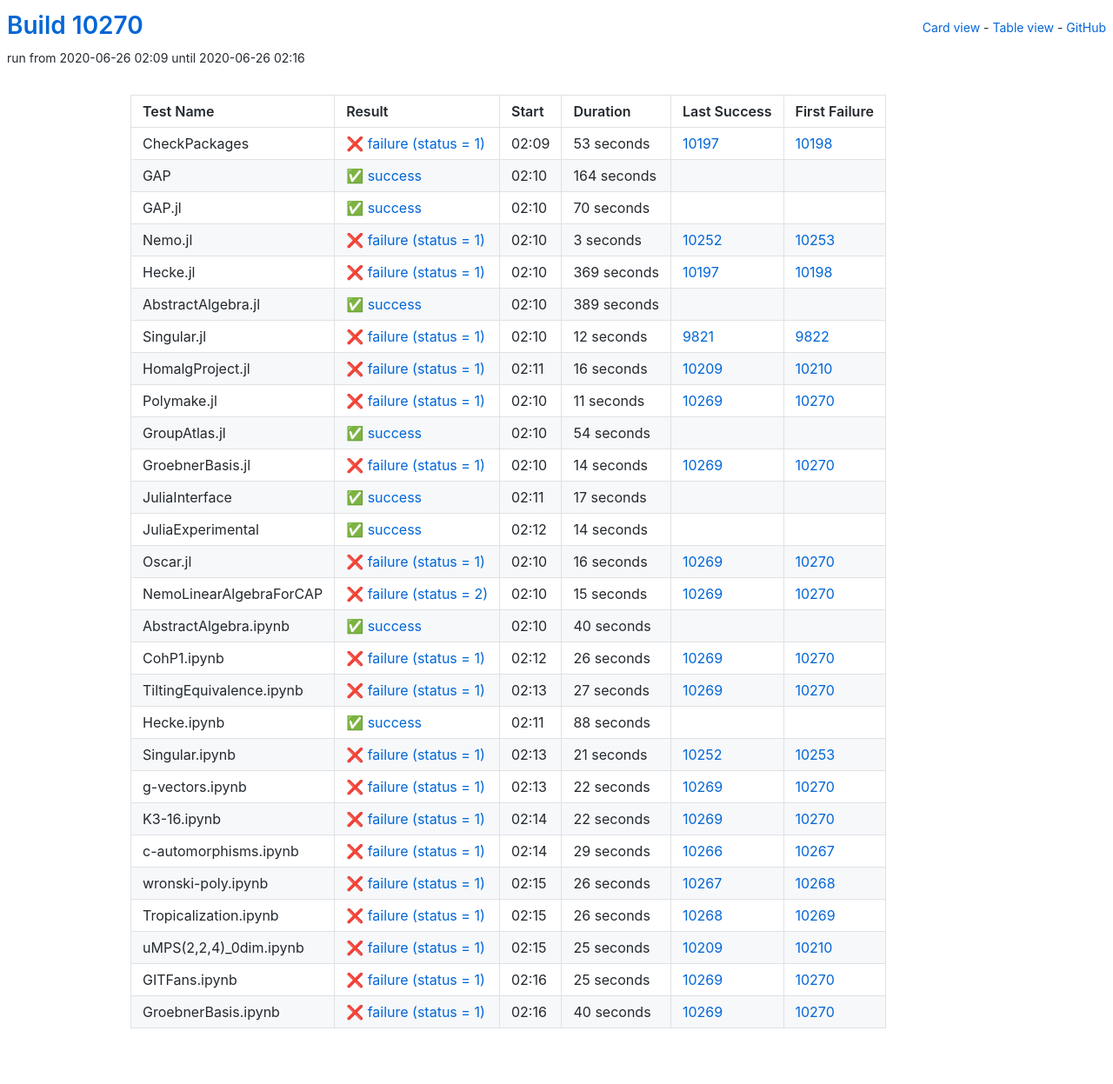
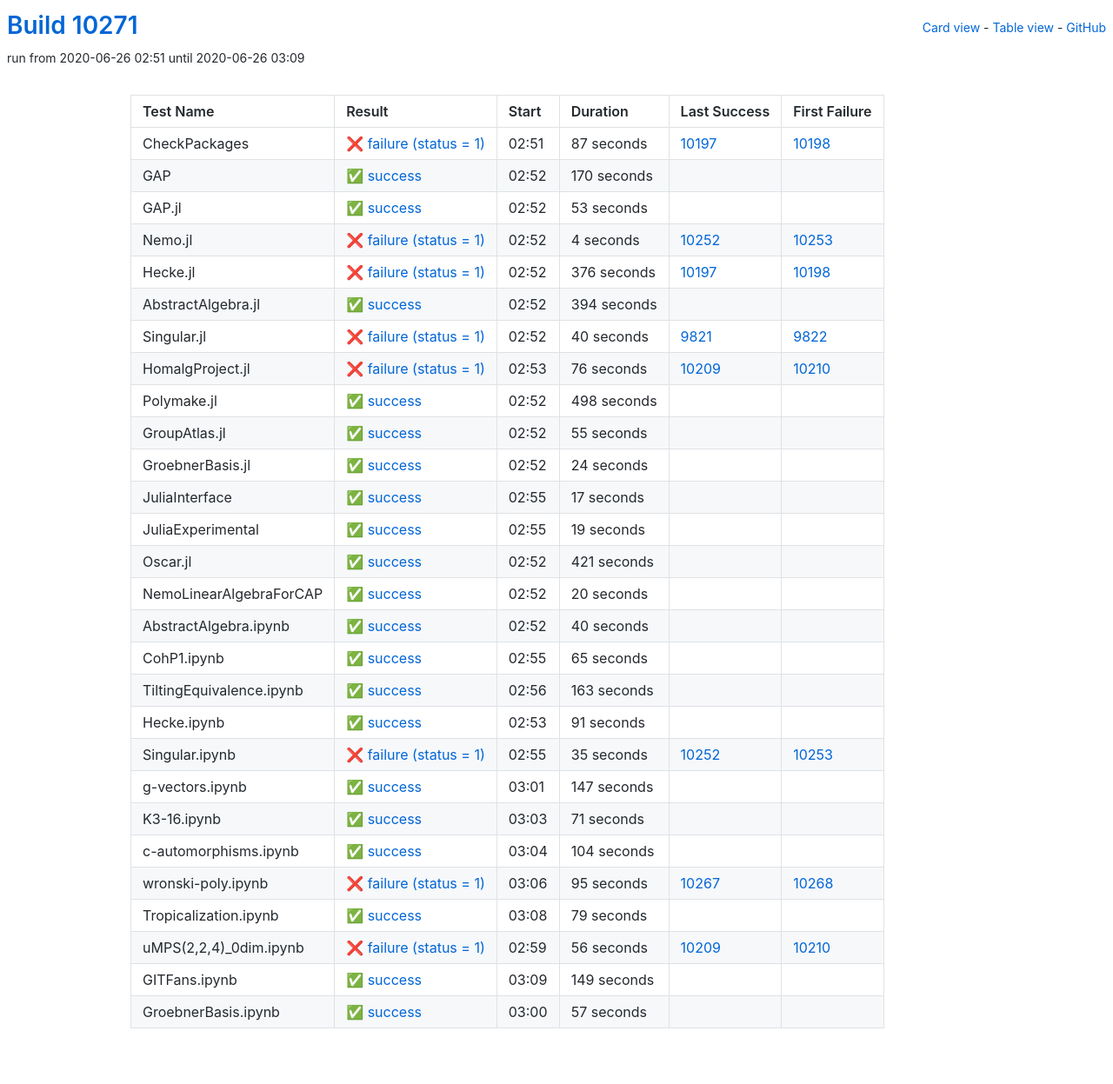
Before and after one commit to oscar-system/oscar-ci-status, a Jekyll site: the page built from table.html, in a window 1280 px wide. Shown: the whole page at 87% size. Built offline with Jekyll 4.4.1, drawn with Linux system fonts in a browser that asks for light colours.

Commit message:
Build #10271

```diff
--- a/_data/ci.yml
+++ b/_data/ci.yml
@@ -1,6 +1,6 @@
 ---
-build: 10270
-build_url: https://oscarci.mathematik.uni-kl.de/job/oscar/10270/
+build: 10271
+build_url: https://oscarci.mathematik.uni-kl.de/job/oscar/10271/
 job: oscar
 organization: oscar-system
 repo: oscar-ci-status
@@ -8,140 +8,140 @@
 tests:
 - name: CheckPackages
   id: checkpackages
-  log: https://oscarci.mathematik.uni-kl.de/job/oscar/10270/artifact/logs/build-10270/CheckPackages.log
-  start: 2020-06-26 02:09
+  log: https://oscarci.mathematik.uni-kl.de/job/oscar/10271/artifact/logs/build-10271/CheckPackages.log
+  start: 2020-06-26 02:51
   success: false
   exitcode: 1
   status: failure
-  duration: 53
+  duration: 87
   last_success: 10197
   last_success_url: https://oscarci.mathematik.uni-kl.de/job/oscar/10197/
   first_failure: 10198
   first_failure_url: https://oscarci.mathematik.uni-kl.de/job/oscar/10198/
 - name: GAP
   id: gap
-  log: https://oscarci.mathematik.uni-kl.de/job/oscar/10270/artifact/logs/build-10270/GAP.log
-  start: 2020-06-26 02:10
+  log: https://oscarci.mathematik.uni-kl.de/job/oscar/10271/artifact/logs/build-10271/GAP.log
+  start: 2020-06-26 02:52
   success: true
   exitcode: 0
   status: success
-  duration: 164
+  duration: 170
   last_success: false
   last_success_url:
   first_failure: false
   first_failure_url:
 - name: GAP.jl
   id: gap-jl
-  log: https://oscarci.mathematik.uni-kl.de/job/oscar/10270/artifact/logs/build-10270/GAP.jl.log
-  start: 2020-06-26 02:10
+  log: https://oscarci.mathematik.uni-kl.de/job/oscar/10271/artifact/logs/build-10271/GAP.jl.log
+  start: 2020-06-26 02:52
   success: true
   exitcode: 0
   status: success
-  duration: 70
+  duration: 53
   last_success: false
   last_success_url:
   first_failure: false
   first_failure_url:
 - name: Nemo.jl
   id: nemo-jl
-  log: https://oscarci.mathematik.uni-kl.de/job/oscar/10270/artifact/logs/build-10270/Nemo.jl.log
-  start: 2020-06-26 02:10
+  log: https://oscarci.mathematik.uni-kl.de/job/oscar/10271/artifact/logs/build-10271/Nemo.jl.log
+  start: 2020-06-26 02:52
   success: false
   exitcode: 1
   status: failure
-  duration: 3
+  duration: 4
   last_success: 10252
   last_success_url: https://oscarci.mathematik.uni-kl.de/job/oscar/10252/
   first_failure: 10253
   first_failure_url: https://oscarci.mathematik.uni-kl.de/job/oscar/10253/
 - name: Hecke.jl
   id: hecke-jl
-  log: https://oscarci.mathematik.uni-kl.de/job/oscar/10270/artifact/logs/build-10270/Hecke.jl.log
-  start: 2020-06-26 02:10
+  log: https://oscarci.mathematik.uni-kl.de/job/oscar/10271/artifact/logs/build-10271/Hecke.jl.log
+  start: 2020-06-26 02:52
   success: false
   exitcode: 1
   status: failure
-  duration: 369
+  duration: 376
   last_success: 10197
   last_success_url: https://oscarci.mathematik.uni-kl.de/job/oscar/10197/
   first_failure: 10198
   first_failure_url: https://oscarci.mathematik.uni-kl.de/job/oscar/10198/
 - name: AbstractAlgebra.jl
   id: abstractalgebra-jl
-  log: https://oscarci.mathematik.uni-kl.de/job/oscar/10270/artifact/logs/build-10270/AbstractAlgebra.jl.log
-  start: 2020-06-26 02:10
+  log: https://oscarci.mathematik.uni-kl.de/job/oscar/10271/artifact/logs/build-10271/AbstractAlgebra.jl.log
+  start: 2020-06-26 02:52
   success: true
   exitcode: 0
   status: success
-  duration: 389
+  duration: 394
   last_success: false
   last_success_url:
   first_failure: false
   first_failure_url:
 - name: Singular.jl
   id: singular-jl
-  log: https://oscarci.mathematik.uni-kl.de/job/oscar/10270/artifact/logs/build-10270/Singular.jl.log
-  start: 2020-06-26 02:10
+  log: https://oscarci.mathematik.uni-kl.de/job/oscar/10271/artifact/logs/build-10271/Singular.jl.log
+  start: 2020-06-26 02:52
   success: false
   exitcode: 1
   status: failure
-  duration: 12
+  duration: 40
   last_success: 9821
   last_success_url: https://oscarci.mathematik.uni-kl.de/job/oscar/9821/
   first_failure: 9822
   first_failure_url: https://oscarci.mathematik.uni-kl.de/job/oscar/9822/
 - name: HomalgProject.jl
   id: homalgproject-jl
-  log: https://oscarci.mathematik.uni-kl.de/job/oscar/10270/artifact/logs/build-10270/HomalgProject.jl.log
-  start: 2020-06-26 02:11
+  log: https://oscarci.mathematik.uni-kl.de/job/oscar/10271/artifact/logs/build-10271/HomalgProject.jl.log
+  start: 2020-06-26 02:53
   success: false
   exitcode: 1
   status: failure
-  duration: 16
+  duration: 76
   last_success: 10209
   last_success_url: https://oscarci.mathematik.uni-kl.de/job/oscar/10209/
   first_failure: 10210
   first_failure_url: https://oscarci.mathematik.uni-kl.de/job/oscar/10210/
 - name: Polymake.jl
   id: polymake-jl
-  log: https://oscarci.mathematik.uni-kl.de/job/oscar/10270/artifact/logs/build-10270/Polymake.jl.log
-  start: 2020-06-26 02:10
-  success: false
-  exitcode: 1
-  status: failure
-  duration: 11
-  last_success: 10269
-  last_success_url: https://oscarci.mathematik.uni-kl.de/job/oscar/10269/
-  first_failure: 10270
-  first_failure_url: https://oscarci.mathematik.uni-kl.de/job/oscar/10270/
-- name: GroupAtlas.jl
-  id: groupatlas-jl
-  log: https://oscarci.mathematik.uni-kl.de/job/oscar/10270/artifact/logs/build-10270/GroupAtlas.jl.log
-  start: 2020-06-26 02:10
+  log: https://oscarci.mathematik.uni-kl.de/job/oscar/10271/artifact/logs/build-10271/Polymake.jl.log
+  start: 2020-06-26 02:52
   success: true
   exitcode: 0
   status: success
-  duration: 54
+  duration: 498
+  last_success: false
+  last_success_url:
+  first_failure: false
+  first_failure_url:
+- name: GroupAtlas.jl
+  id: groupatlas-jl
+  log: https://oscarci.mathematik.uni-kl.de/job/oscar/10271/artifact/logs/build-10271/GroupAtlas.jl.log
+  start: 2020-06-26 02:52
+  success: true
+  exitcode: 0
+  status: success
+  duration: 55
   last_success: false
   last_success_url:
   first_failure: false
   first_failure_url:
 - name: GroebnerBasis.jl
   id: groebnerbasis-jl
-  log: https://oscarci.mathematik.uni-kl.de/job/oscar/10270/artifact/logs/build-10270/GroebnerBasis.jl.log
-  start: 2020-06-26 02:10
-  success: false
-  exitcode: 1
-  status: failure
-  duration: 14
-  last_success: 10269
-  last_success_url: https://oscarci.mathematik.uni-kl.de/job/oscar/10269/
-  first_failure: 10270
-  first_failure_url: https://oscarci.mathematik.uni-kl.de/job/oscar/10270/
+  log: https://oscarci.mathematik.uni-kl.de/job/oscar/10271/artifact/logs/build-10271/GroebnerBasis.jl.log
+  start: 2020-06-26 02:52
+  success: true
+  exitcode: 0
+  status: success
+  duration: 24
+  last_success: false
+  last_success_url:
+  first_failure: false
+  first_failure_url:
 - name: JuliaInterface
   id: juliainterface
-  log: https://oscarci.mathematik.uni-kl.de/job/oscar/10270/artifact/logs/build-10270/JuliaInterface.log
-  start: 2020-06-26 02:11
+  log: https://oscarci.mathematik.uni-kl.de/job/oscar/10271/artifact/logs/build-10271/JuliaInterface.log
+  start: 2020-06-26 02:55
   success: true
   exitcode: 0
   status: success
@@ -152,44 +152,44 @@
   first_failure_url:
 - name: JuliaExperimental
   id: juliaexperimental
-  log: https://oscarci.mathematik.uni-kl.de/job/oscar/10270/artifact/logs/build-10270/JuliaExperimental.log
-  start: 2020-06-26 02:12
+  log: https://oscarci.mathematik.uni-kl.de/job/oscar/10271/artifact/logs/build-10271/JuliaExperimental.log
+  start: 2020-06-26 02:55
   success: true
   exitcode: 0
   status: success
-  duration: 14
+  duration: 19
   last_success: false
   last_success_url:
   first_failure: false
   first_failure_url:
 - name: Oscar.jl
   id: oscar-jl
-  log: https://oscarci.mathematik.uni-kl.de/job/oscar/10270/artifact/logs/build-10270/Oscar.jl.log
-  start: 2020-06-26 02:10
-  success: false
-  exitcode: 1
-  status: failure
-  duration: 16
-  last_success: 10269
-  last_success_url: https://oscarci.mathematik.uni-kl.de/job/oscar/10269/
-  first_failure: 10270
-  first_failure_url: https://oscarci.mathematik.uni-kl.de/job/oscar/10270/
+  log: https://oscarci.mathematik.uni-kl.de/job/oscar/10271/artifact/logs/build-10271/Oscar.jl.log
+  start: 2020-06-26 02:52
+  success: true
+  exitcode: 0
+  status: success
+  duration: 421
+  last_success: false
+  last_success_url:
+  first_failure: false
+  first_failure_url:
 - name: NemoLinearAlgebraForCAP
   id: nemolinearalgebraforcap
-  log: https://oscarci.mathematik.uni-kl.de/job/oscar/10270/artifact/logs/build-10270/NemoLinearAlgebraForCAP.log
-  start: 2020-06-26 02:10
-  success: false
-  exitcode: 2
-  status: failure
-  duration: 15
-  last_success: 10269
-  last_success_url: https://oscarci.mathematik.uni-kl.de/job/oscar/10269/
-  first_failure: 10270
-  first_failure_url: https://oscarci.mathematik.uni-kl.de/job/oscar/10270/
+  log: https://oscarci.mathematik.uni-kl.de/job/oscar/10271/artifact/logs/build-10271/NemoLinearAlgebraForCAP.log
+  start: 2020-06-26 02:52
+  success: true
+  exitcode: 0
+  status: success
+  duration: 20
+  last_success: false
+  last_success_url:
+  first_failure: false
+  first_failure_url:
 - name: AbstractAlgebra.ipynb
   id: abstractalgebra-ipynb
-  log: https://oscarci.mathematik.uni-kl.de/job/oscar/10270/artifact/logs/build-10270/AbstractAlgebra.ipynb.log
-  start: 2020-06-26 02:10
+  log: https://oscarci.mathematik.uni-kl.de/job/oscar/10271/artifact/logs/build-10271/AbstractAlgebra.ipynb.log
+  start: 2020-06-26 02:52
   success: true
   exitcode: 0
   status: success
@@ -200,145 +200,145 @@
   first_failure_url:
 - name: CohP1.ipynb
   id: cohp1-ipynb
-  log: https://oscarci.mathematik.uni-kl.de/job/oscar/10270/artifact/logs/build-10270/CohP1.ipynb.log
-  start: 2020-06-26 02:12
-  success: false
-  exitcode: 1
-  status: failure
-  duration: 26
-  last_success: 10269
-  last_success_url: https://oscarci.mathematik.uni-kl.de/job/oscar/10269/
-  first_failure: 10270
-  first_failure_url: https://oscarci.mathematik.uni-kl.de/job/oscar/10270/
-- name: TiltingEquivalence.ipynb
-  id: tiltingequivalence-ipynb
-  log: https://oscarci.mathematik.uni-kl.de/job/oscar/10270/artifact/logs/build-10270/TiltingEquivalence.ipynb.log
-  start: 2020-06-26 02:13
-  success: false
-  exitcode: 1
-  status: failure
-  duration: 27
-  last_success: 10269
-  last_success_url: https://oscarci.mathematik.uni-kl.de/job/oscar/10269/
-  first_failure: 10270
-  first_failure_url: https://oscarci.mathematik.uni-kl.de/job/oscar/10270/
-- name: Hecke.ipynb
-  id: hecke-ipynb
-  log: https://oscarci.mathematik.uni-kl.de/job/oscar/10270/artifact/logs/build-10270/Hecke.ipynb.log
-  start: 2020-06-26 02:11
+  log: https://oscarci.mathematik.uni-kl.de/job/oscar/10271/artifact/logs/build-10271/CohP1.ipynb.log
+  start: 2020-06-26 02:55
   success: true
   exitcode: 0
   status: success
-  duration: 88
+  duration: 65
+  last_success: false
+  last_success_url:
+  first_failure: false
+  first_failure_url:
+- name: TiltingEquivalence.ipynb
+  id: tiltingequivalence-ipynb
+  log: https://oscarci.mathematik.uni-kl.de/job/oscar/10271/artifact/logs/build-10271/TiltingEquivalence.ipynb.log
+  start: 2020-06-26 02:56
+  success: true
+  exitcode: 0
+  status: success
+  duration: 163
+  last_success: false
+  last_success_url:
+  first_failure: false
+  first_failure_url:
+- name: Hecke.ipynb
+  id: hecke-ipynb
+  log: https://oscarci.mathematik.uni-kl.de/job/oscar/10271/artifact/logs/build-10271/Hecke.ipynb.log
+  start: 2020-06-26 02:53
+  success: true
+  exitcode: 0
+  status: success
+  duration: 91
   last_success: false
   last_success_url:
   first_failure: false
   first_failure_url:
 - name: Singular.ipynb
   id: singular-ipynb
-  log: https://oscarci.mathematik.uni-kl.de/job/oscar/10270/artifact/logs/build-10270/Singular.ipynb.log
-  start: 2020-06-26 02:13
+  log: https://oscarci.mathematik.uni-kl.de/job/oscar/10271/artifact/logs/build-10271/Singular.ipynb.log
+  start: 2020-06-26 02:55
   success: false
   exitcode: 1
   status: failure
-  duration: 21
+  duration: 35
   last_success: 10252
   last_success_url: https://oscarci.mathematik.uni-kl.de/job/oscar/10252/
   first_failure: 10253
   first_failure_url: https://oscarci.mathematik.uni-kl.de/job/oscar/10253/
 - name: g-vectors.ipynb
   id: g-vectors-ipynb
-  log: https://oscarci.mathematik.uni-kl.de/job/oscar/10270/artifact/logs/build-10270/g-vectors.ipynb.log
-  start: 2020-06-26 02:13
+  log: https://oscarci.mathematik.uni-kl.de/job/oscar/10271/artifact/logs/build-10271/g-vectors.ipynb.log
+  start: 2020-06-26 03:01
+  success: true
+  exitcode: 0
+  status: success
+  duration: 147
+  last_success: false
+  last_success_url:
+  first_failure: false
+  first_failure_url:
+- name: K3-16.ipynb
+  id: k3-16-ipynb
+  log: https://oscarci.mathematik.uni-kl.de/job/oscar/10271/artifact/logs/build-10271/K3-16.ipynb.log
+  start: 2020-06-26 03:03
+  success: true
+  exitcode: 0
+  status: success
+  duration: 71
+  last_success: false
+  last_success_url:
+  first_failure: false
+  first_failure_url:
+- name: c-automorphisms.ipynb
+  id: c-automorphisms-ipynb
+  log: https://oscarci.mathematik.uni-kl.de/job/oscar/10271/artifact/logs/build-10271/c-automorphisms.ipynb.log
+  start: 2020-06-26 03:04
+  success: true
+  exitcode: 0
+  status: success
+  duration: 104
+  last_success: false
+  last_success_url:
+  first_failure: false
+  first_failure_url:
+- name: wronski-poly.ipynb
+  id: wronski-poly-ipynb
+  log: https://oscarci.mathematik.uni-kl.de/job/oscar/10271/artifact/logs/build-10271/wronski-poly.ipynb.log
+  start: 2020-06-26 03:06
   success: false
   exitcode: 1
   status: failure
-  duration: 22
-  last_success: 10269
-  last_success_url: https://oscarci.mathematik.uni-kl.de/job/oscar/10269/
-  first_failure: 10270
-  first_failure_url: https://oscarci.mathematik.uni-kl.de/job/oscar/10270/
-- name: K3-16.ipynb
-  id: k3-16-ipynb
-  log: https://oscarci.mathematik.uni-kl.de/job/oscar/10270/artifact/logs/build-10270/K3-16.ipynb.log
-  start: 2020-06-26 02:14
-  success: false
-  exitcode: 1
-  status: failure
-  duration: 22
-  last_success: 10269
-  last_success_url: https://oscarci.mathematik.uni-kl.de/job/oscar/10269/
-  first_failure: 10270
-  first_failure_url: https://oscarci.mathematik.uni-kl.de/job/oscar/10270/
-- name: c-automorphisms.ipynb
-  id: c-automorphisms-ipynb
-  log: https://oscarci.mathematik.uni-kl.de/job/oscar/10270/artifact/logs/build-10270/c-automorphisms.ipynb.log
-  start: 2020-06-26 02:14
-  success: false
-  exitcode: 1
-  status: failure
-  duration: 29
-  last_success: 10266
-  last_success_url: https://oscarci.mathematik.uni-kl.de/job/oscar/10266/
-  first_failure: 10267
-  first_failure_url: https://oscarci.mathematik.uni-kl.de/job/oscar/10267/
-- name: wronski-poly.ipynb
-  id: wronski-poly-ipynb
-  log: https://oscarci.mathematik.uni-kl.de/job/oscar/10270/artifact/logs/build-10270/wronski-poly.ipynb.log
-  start: 2020-06-26 02:15
-  success: false
-  exitcode: 1
-  status: failure
-  duration: 26
+  duration: 95
   last_success: 10267
   last_success_url: https://oscarci.mathematik.uni-kl.de/job/oscar/10267/
   first_failure: 10268
   first_failure_url: https://oscarci.mathematik.uni-kl.de/job/oscar/10268/
 - name: Tropicalization.ipynb
   id: tropicalization-ipynb
-  log: https://oscarci.mathematik.uni-kl.de/job/oscar/10270/artifact/logs/build-10270/Tropicalization.ipynb.log
-  start: 2020-06-26 02:15
+  log: https://oscarci.mathematik.uni-kl.de/job/oscar/10271/artifact/logs/build-10271/Tropicalization.ipynb.log
+  start: 2020-06-26 03:08
+  success: true
+  exitcode: 0
+  status: success
+  duration: 79
+  last_success: false
+  last_success_url:
+  first_failure: false
+  first_failure_url:
+- name: uMPS(2,2,4)_0dim.ipynb
+  id: umps-2-2-4-0dim-ipynb
+  log: https://oscarci.mathematik.uni-kl.de/job/oscar/10271/artifact/logs/build-10271/uMPS-2-2-4-_0dim.ipynb.log
+  start: 2020-06-26 02:59
   success: false
   exitcode: 1
   status: failure
-  duration: 26
-  last_success: 10268
-  last_success_url: https://oscarci.mathematik.uni-kl.de/job/oscar/10268/
-  first_failure: 10269
-  first_failure_url: https://oscarci.mathematik.uni-kl.de/job/oscar/10269/
-- name: uMPS(2,2,4)_0dim.ipynb
-  id: umps-2-2-4-0dim-ipynb
-  log: https://oscarci.mathematik.uni-kl.de/job/oscar/10270/artifact/logs/build-10270/uMPS-2-2-4-_0dim.ipynb.log
-  start: 2020-06-26 02:15
-  success: false
-  exitcode: 1
-  status: failure
-  duration: 25
+  duration: 56
   last_success: 10209
   last_success_url: https://oscarci.mathematik.uni-kl.de/job/oscar/10209/
   first_failure: 10210
   first_failure_url: https://oscarci.mathematik.uni-kl.de/job/oscar/10210/
 - name: GITFans.ipynb
   id: gitfans-ipynb
-  log: https://oscarci.mathematik.uni-kl.de/job/oscar/10270/artifact/logs/build-10270/GITFans.ipynb.log
-  start: 2020-06-26 02:16
-  success: false
-  exitcode: 1
-  status: failure
-  duration: 25
-  last_success: 10269
-  last_success_url: https://oscarci.mathematik.uni-kl.de/job/oscar/10269/
-  first_failure: 10270
-  first_failure_url: https://oscarci.mathematik.uni-kl.de/job/oscar/10270/
+  log: https://oscarci.mathematik.uni-kl.de/job/oscar/10271/artifact/logs/build-10271/GITFans.ipynb.log
+  start: 2020-06-26 03:09
+  success: true
+  exitcode: 0
+  status: success
+  duration: 149
+  last_success: false
+  last_success_url:
+  first_failure: false
+  first_failure_url:
 - name: GroebnerBasis.ipynb
   id: groebnerbasis-ipynb
-  log: https://oscarci.mathematik.uni-kl.de/job/oscar/10270/artifact/logs/build-10270/GroebnerBasis.ipynb.log
-  start: 2020-06-26 02:16
-  success: false
-  exitcode: 1
-  status: failure
-  duration: 40
-  last_success: 10269
-  last_success_url: https://oscarci.mathematik.uni-kl.de/job/oscar/10269/
-  first_failure: 10270
-  first_failure_url: https://oscarci.mathematik.uni-kl.de/job/oscar/10270/
+  log: https://oscarci.mathematik.uni-kl.de/job/oscar/10271/artifact/logs/build-10271/GroebnerBasis.ipynb.log
+  start: 2020-06-26 03:00
+  success: true
+  exitcode: 0
+  status: success
+  duration: 57
+  last_success: false
+  last_success_url:
+  first_failure: false
+  first_failure_url:
```
Also changed, not shown: README.md.
